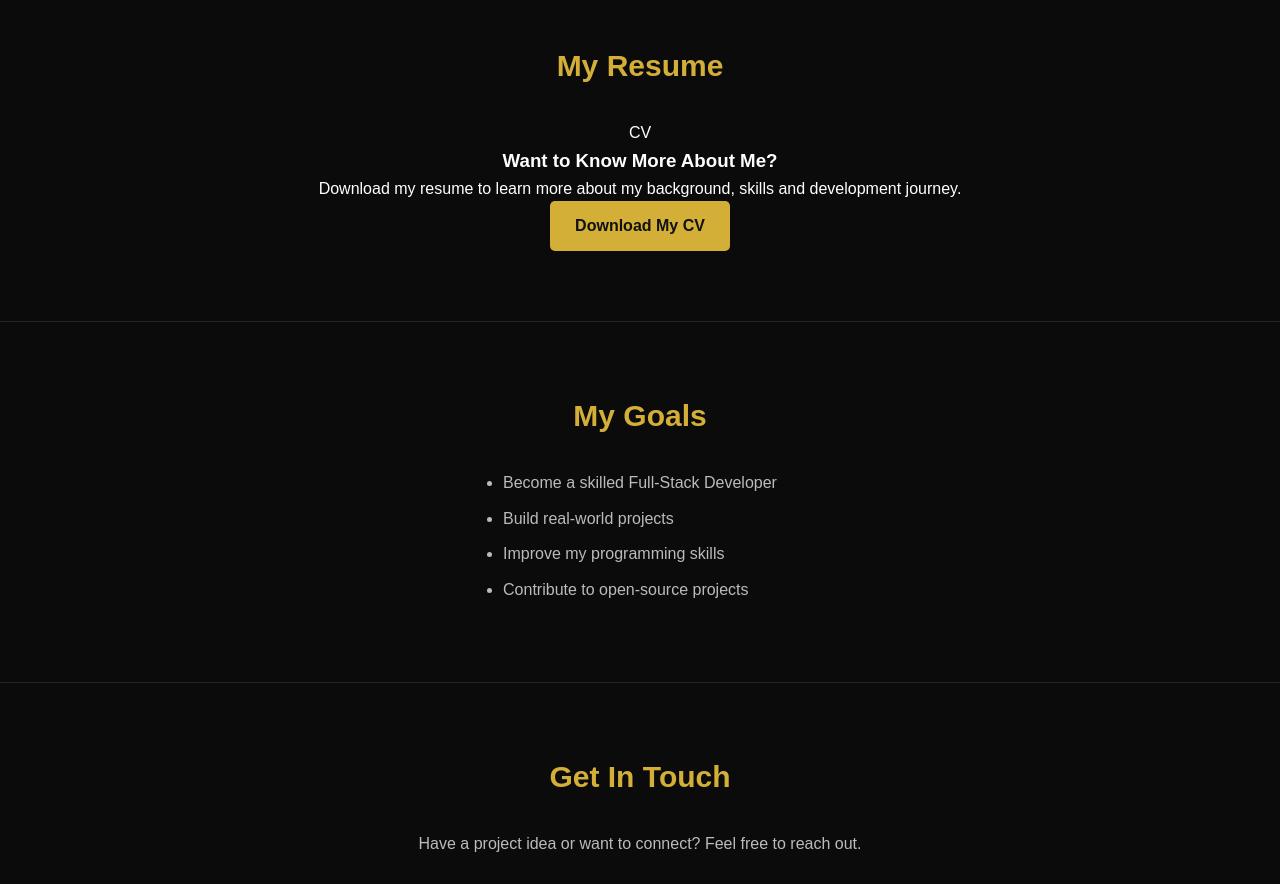
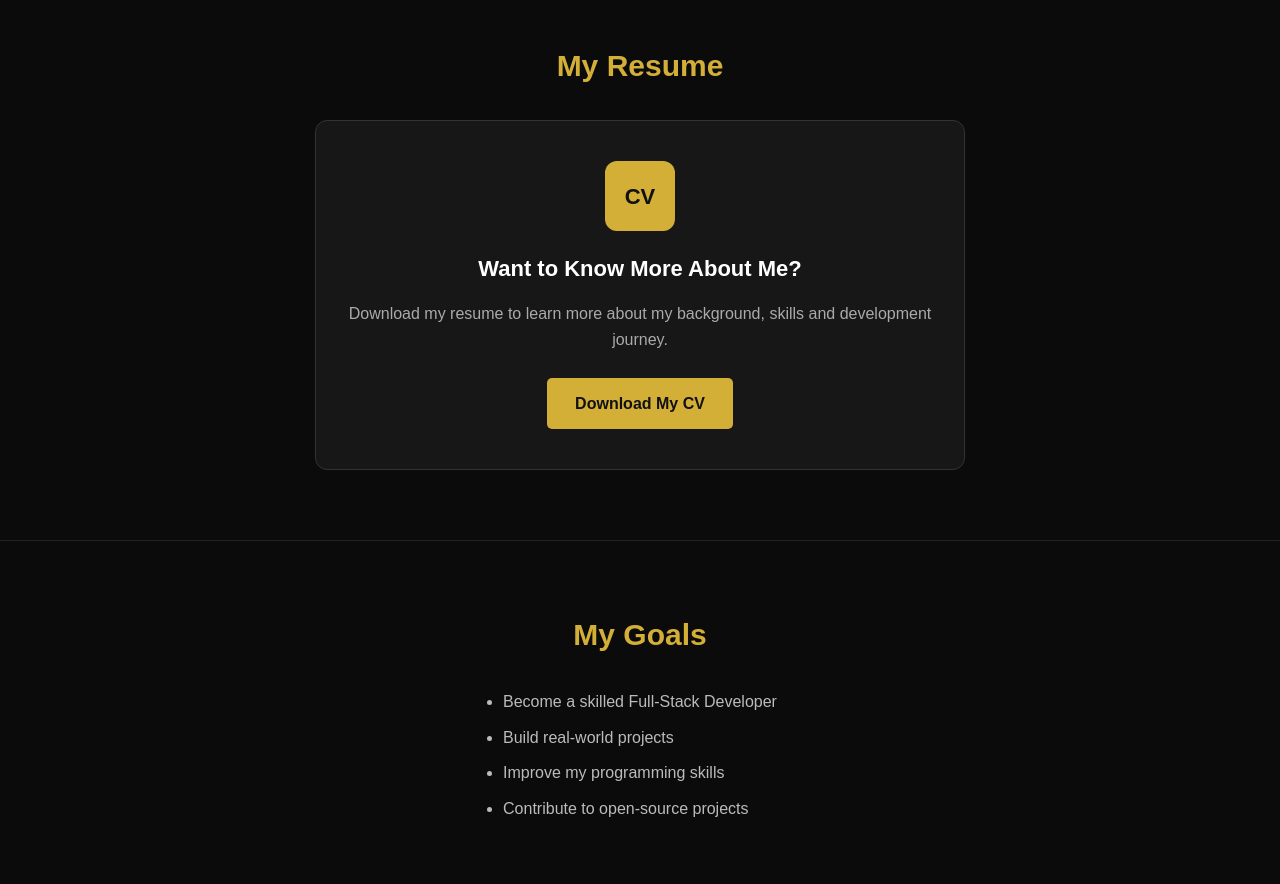
Before and after one commit to nahommitiku26-web/My-Portfolio, a plain HTML site: page Index.htm in a window 1280 px wide. Shown: the part 2260-3144 px from the top of the page. Drawn offline with Linux system fonts and the light colour scheme.

Commit message:
Add downloadable CV and resume section

```diff
--- a/Style.css
+++ b/Style.css
@@ -634,3 +634,75 @@ footer {
     }
 
 }
+/* RESUME SECTION */
+.resume-container {
+    max-width: 650px;
+    margin: 0 auto;
+    padding: 40px 30px;
+    background-color: #171717;
+    border: 1px solid #333333;
+    border-radius: 12px;
+    transition: 0.3s;
+}
+
+.resume-container:hover {
+    border-color: #d4af37;
+    transform: translateY(-5px);
+}
+
+/* RESUME ICON */
+.resume-icon {
+    width: 70px;
+    height: 70px;
+    display: flex;
+    justify-content: center;
+    align-items: center;
+    margin: 0 auto 20px;
+    background-color: #d4af37;
+    color: #111111;
+    border-radius: 12px;
+    font-size: 22px;
+    font-weight: bold;
+}
+
+/* RESUME TEXT */
+.resume-container h3 {
+    color: #ffffff;
+    font-size: 22px;
+    margin-bottom: 15px;
+}
+
+.resume-container p {
+    color: #aaaaaa;
+    margin-bottom: 25px;
+}
+
+/* DOWNLOAD BUTTON */
+.resume-container .btn {
+    display: inline-block;
+    padding: 13px 28px;
+    background-color: #d4af37;
+    color: #111111;
+    border-radius: 5px;
+    text-decoration: none;
+    font-weight: bold;
+    transition: 0.3s;
+}
+
+.resume-container .btn:hover {
+    background-color: #ffffff;
+    transform: translateY(-3px);
+}
+
+/* MOBILE RESPONSIVENESS */
+@media (max-width: 600px) {
+
+    .resume-container {
+        padding: 30px 20px;
+    }
+
+    .resume-container h3 {
+        font-size: 19px;
+    }
+
+}
```
